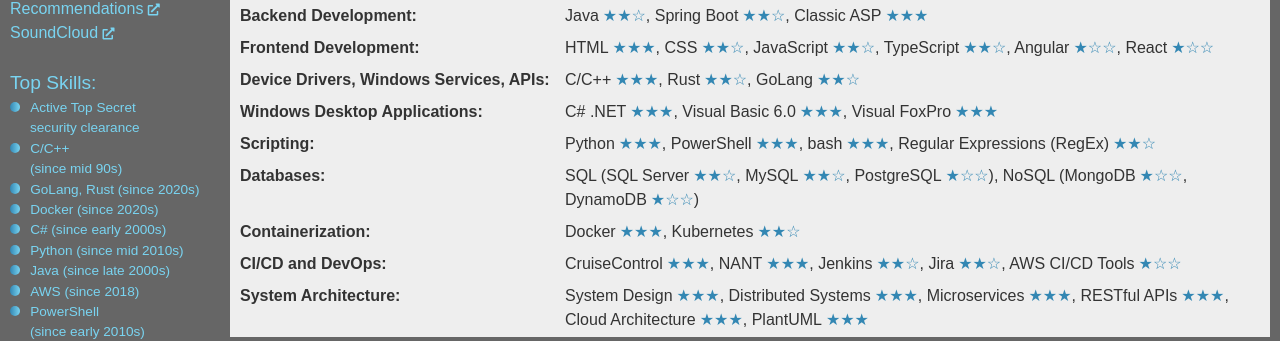
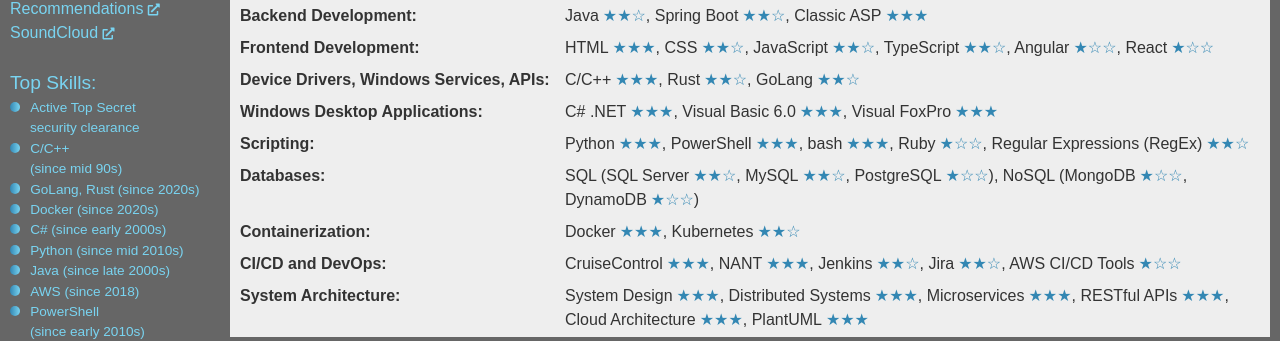
Before and after one commit to tomdemay/tomdemaypro, a Jekyll site: the page built from resume.html, in a window 1280 px wide. Shown: the part 427-768 px from the top of the page. Built offline with Jekyll 4.4.1, drawn with Linux system fonts in a browser that asks for light colours.

Commit message:
adding ruby

```diff
--- a/_includes/resume/professionalskills.html
+++ b/_includes/resume/professionalskills.html
@@ -51,6 +51,7 @@
                 <span class="nowrap">Python<span class="competency-indicator very-proficient"></span></span>,
                 <span class="nowrap">PowerShell<span class="competency-indicator very-proficient"></span></span>,
                 <span class="nowrap">bash<span class="competency-indicator very-proficient"></span></span>,
+                <span class="nowrap">Ruby<span class="competency-indicator basic-understanding"></span></span>,
                 <span class="nowrap">Regular Expressions (RegEx)<span
                         class="competency-indicator good-knowledge"></span></span>
             </span>
```
